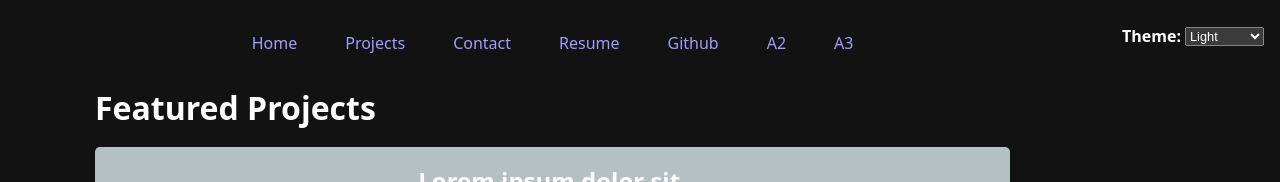
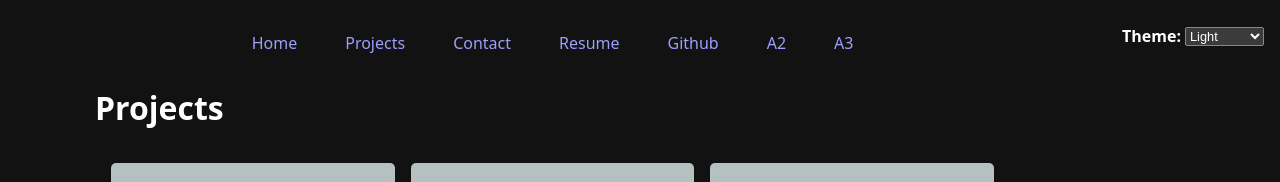
Before and after one commit to aafrey/my-portfolio, a SvelteKit app: page /projects in a window 1280 px wide. Shown: the top 182 px of the page. Built offline with nearby package versions, Linux system fonts and the light colour scheme.

Commit message:
re-added project formatting

```diff
--- a/src/routes/projects/+page.svelte
+++ b/src/routes/projects/+page.svelte
@@ -4,7 +4,7 @@
     import projects from "$lib/projects.json";
     import Project from "$lib/Project.svelte"; // Import the component
   </script>
-<h1>Featured Projects</h1>
+<h1> Projects</h1>
 <div class="projects">
     {#each projects as p}
     <Project data={p} />
--- a/static/style.css
+++ b/static/style.css
@@ -99,7 +99,7 @@ button:hover {
 }
 /* PROJECTS */
 /* Style for individual project items */
-/* .project-item {
+.project-item {
   background-color: var(--border-gray, #eee);
   padding: 1rem;
   border-radius: 5px;
```
